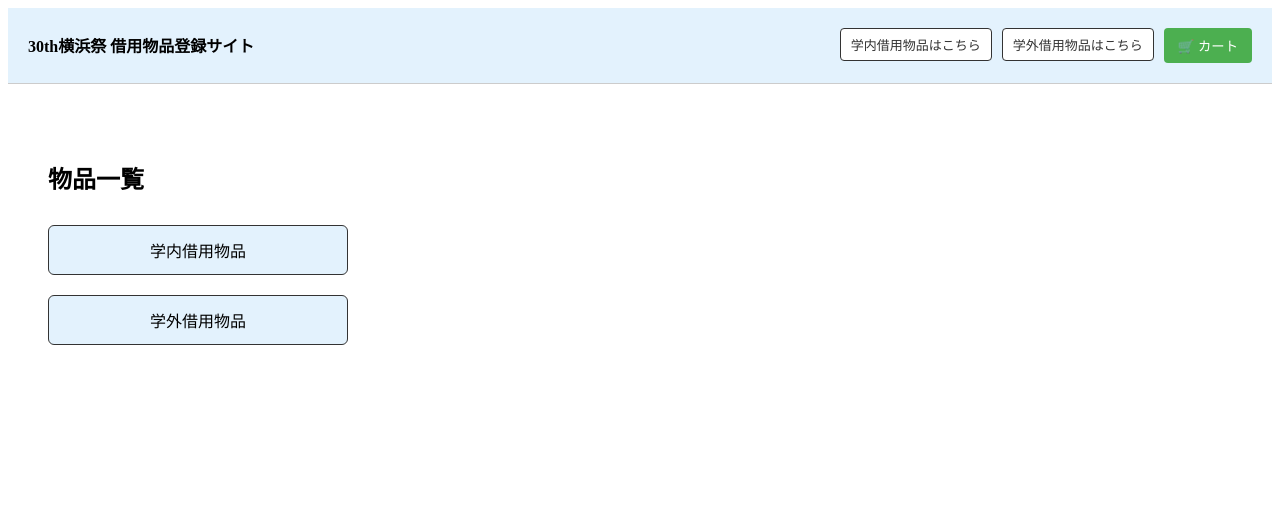
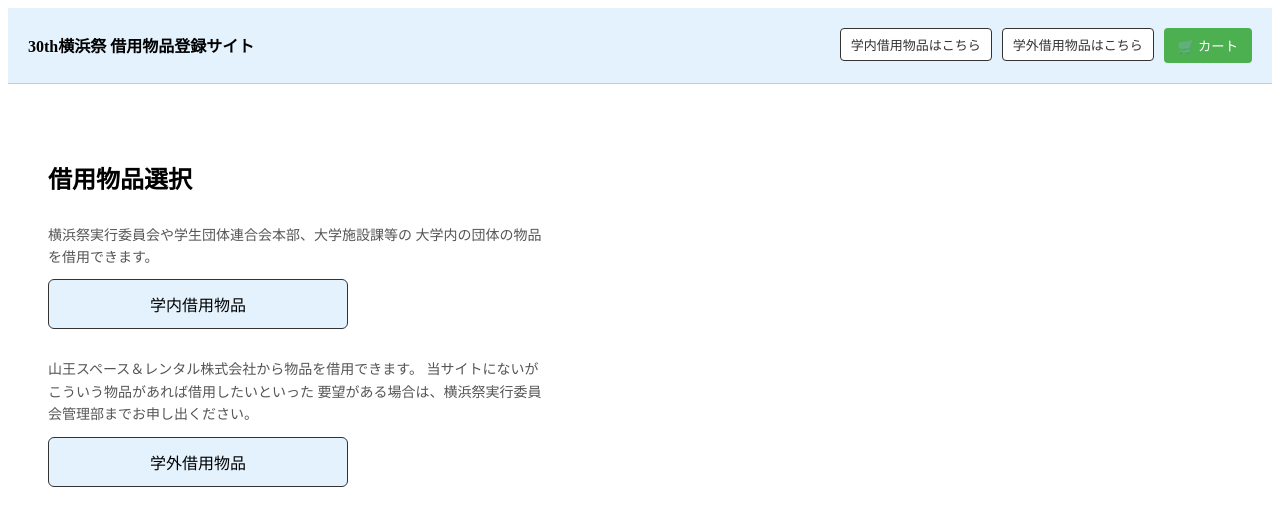
Before and after one commit to yokohamafest30kanri/yokohamasai-buppin, a Next.js app: page /items in a window 1280 px wide. Shown: the top 526 px of the page. Built offline with nearby package versions, Linux system fonts and the light colour scheme.

Commit message:
edit items/page.tsx

```diff
--- a/app/items/page.tsx
+++ b/app/items/page.tsx
@@ -4,11 +4,24 @@ export default function ItemsTopPage() {
   return (
     <main style={{ padding: "40px" }}>
       <h1 style={{ fontSize: "24px", fontWeight: "bold" }}>
-        物品一覧
+        借用物品選択
       </h1>
 
       <ul style={{ marginTop: "30px", listStyle: "none", padding: 0 }}>
-        <li style={{ marginBottom: "20px" }}>
+        {/* ===== 学内借用物品 ===== */}
+        <li style={{ marginBottom: "30px", maxWidth: "500px" }}>
+          <p
+            style={{
+              marginBottom: "10px",
+              fontSize: "14px",
+              color: "#555",
+              lineHeight: 1.6,
+            }}
+          >
+            横浜祭実行委員会や学生団体連合会本部、大学施設課等の
+            大学内の団体の物品を借用できます。
+          </p>
+
           <Link href="/items/internal">
             <button
               style={{
@@ -27,7 +40,21 @@ export default function ItemsTopPage() {
           </Link>
         </li>
 
-        <li>
+        {/* ===== 学外借用物品 ===== */}
+        <li style={{ maxWidth: "500px" }}>
+          <p
+            style={{
+              marginBottom: "10px",
+              fontSize: "14px",
+              color: "#555",
+              lineHeight: 1.6,
+            }}
+          >
+            山王スペース＆レンタル株式会社から物品を借用できます。
+            当サイトにないがこういう物品があれば借用したいといった
+            要望がある場合は、横浜祭実行委員会管理部までお申し出ください。
+          </p>
+
           <Link href="/items/external">
             <button
               style={{
```
